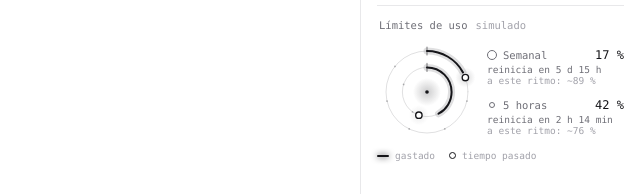
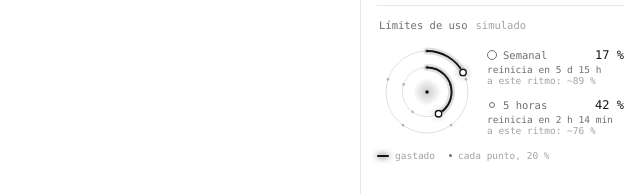
Before and after one commit to Carlopin67/cumulo, a plain HTML site: page index.html in a window 1280 px wide. Both pictures are taken after a click on the button "Nueva sesión". Shown: the part 507-701 px from the top of the page, 640-1280 px from the left. Drawn offline with Linux system fonts and the light colour scheme; animation ran at ten frames a second; a web font is replaced by a local one.

Commit message:
Órbitas: la bolita marca el final del arco y hay un punto cada 20 %
Co-Authored-By: Claude Opus 5.5 <noreply@anthropic.com>
Claude-Session: https://claude.ai/code/session_01JYRckcemDGC8BH9LeLnqAx

```diff
--- a/css/styles.css
+++ b/css/styles.css
@@ -372,7 +372,7 @@ kbd { font-family: var(--font); font-size: 10px; color: var(--muted); border: 1p
 .oi[data-level="crit"] b, .oi[data-level="crit"] .oi-proj { color: var(--crit); }
 .orbit-key { display: flex; align-items: center; gap: 6px; font-size: 9.5px; color: var(--faint); padding: 6px 0 2px; }
 .k-arc { width: 12px; height: 2px; border-radius: 2px; background: var(--ink); box-shadow: 0 0 6px var(--ink); }
-.k-dot { width: 7px; height: 7px; border-radius: 50%; border: 1.3px solid var(--ink); margin-left: 8px; }
+.k-tick { width: 3px; height: 3px; border-radius: 50%; background: var(--muted); margin-left: 8px; }
 
 /* entrada del contenido de la sesión */
 .s-term, .composer, .monitor { transition: opacity .45s var(--ease-out) .25s; }
--- a/js/monitor.js
+++ b/js/monitor.js
@@ -248,8 +248,7 @@
   const limitsEl = document.getElementById("monLimits");
   document.getElementById("limSub").textContent = window.CUMULO_LIMITS ? "" : "simulado";
   // Diseño «órbitas»: cada límite es una órbita alrededor de una estrella.
-  // El arco iluminado es lo gastado; el planeta marca cuánto tiempo de la ventana ha pasado.
-  // Si el arco adelanta al planeta, se está gastando más rápido de lo que pasa el tiempo.
+  // El arco iluminado es lo gastado y la bolita marca hasta dónde llega; un punto cada 20 %.
   const LIMITS = [
     { k: "weekly", label: "Semanal", ring: 1, step: 86400e3 },
     { k: "session", label: "5 horas", ring: 0.6, step: 3600e3 },
@@ -259,7 +258,7 @@
       <canvas class="orbit-cv" aria-hidden="true"></canvas>
       <div class="orbit-info"></div>
     </div>
-    <p class="orbit-key"><span class="k-arc"></span>gastado <span class="k-dot"></span>tiempo pasado</p>`;
+    <p class="orbit-key"><span class="k-arc"></span>gastado <span class="k-tick"></span>cada punto, 20 %</p>`;
   const orbitCv = limitsEl.querySelector(".orbit-cv"), info = limitsEl.querySelector(".orbit-info");
   LIMITS.forEach(L => {
     const d = document.createElement("div"); d.className = "oi";
@@ -267,7 +266,7 @@
       <p class="oi-sub"></p><p class="oi-proj"></p>`;
     d.querySelector(".oi-name").textContent = L.label;
     L.el = d; L.b = d.querySelector("b"); L.reset = d.querySelector(".oi-sub"); L.proj = d.querySelector(".oi-proj");
-    L.shown = 0; L.shownT = 0;
+    L.shown = 0;
     info.appendChild(d);
   });
 
@@ -317,21 +316,16 @@
       const l = limits[L.k]; if (!l) continue;
       const r = R * L.ring;
       L.shown += (l.used - L.shown) * k;          // el arco crece suave al abrir
-      L.shownT += ((L.elapsed || 0) - L.shownT) * k;
       const col = colorFor(L.level || "");
 
-      // órbita y marcas (horas o días)
+      // órbita y un punto cada 20 % (el de arriba es el 0 % / 100 %)
       g.strokeStyle = ink(light ? 0.13 : 0.16); g.lineWidth = 1;
       g.beginPath(); g.arc(cx, cy, r, 0, TAU); g.stroke();
-      const n = Math.round((l.end - l.start) / L.step);
-      g.fillStyle = ink(light ? 0.3 : 0.32);
-      for (let i = 0; i < n; i++) {
-        const a = TOP + i / n * TAU;
-        g.beginPath(); g.arc(cx + Math.cos(a) * r, cy + Math.sin(a) * r, i === 0 ? 0 : 0.9, 0, TAU); g.fill();
+      for (let i = 0; i < 5; i++) {
+        const a = TOP + i / 5 * TAU, done = L.shown >= i / 5;
+        g.fillStyle = ink(done ? (light ? 0.55 : 0.6) : (light ? 0.28 : 0.3));
+        g.beginPath(); g.arc(cx + Math.cos(a) * r, cy + Math.sin(a) * r, i === 0 ? 1.6 : 1.3, 0, TAU); g.fill();
       }
-      // reinicio (arriba)
-      g.strokeStyle = ink(light ? 0.45 : 0.5); g.lineWidth = 1.2;
-      g.beginPath(); g.moveTo(cx, cy - r - 4); g.lineTo(cx, cy - r + 4); g.stroke();
 
       // arco gastado con halo
       const a1 = TOP + clamp(L.shown, 0, 1) * TAU;
@@ -343,8 +337,8 @@
         g.beginPath(); g.arc(cx, cy, r, TOP, a1); g.stroke();
       }
 
-      // planeta: tiempo pasado de la ventana
-      const ap = TOP + clamp(L.shownT, 0, 1) * TAU;
+      // bolita al final del arco: por dónde va el límite
+      const ap = a1;
       const px = cx + Math.cos(ap) * r, py = cy + Math.sin(ap) * r;
       const glow = g.createRadialGradient(px, py, 0, px, py, 10);
       glow.addColorStop(0, ink((light ? 0.16 : 0.35) + 0.08 * Math.sin(t * 2 + L.ring * 3))); glow.addColorStop(1, ink(0));
```
Also changed, not shown: README.md.
